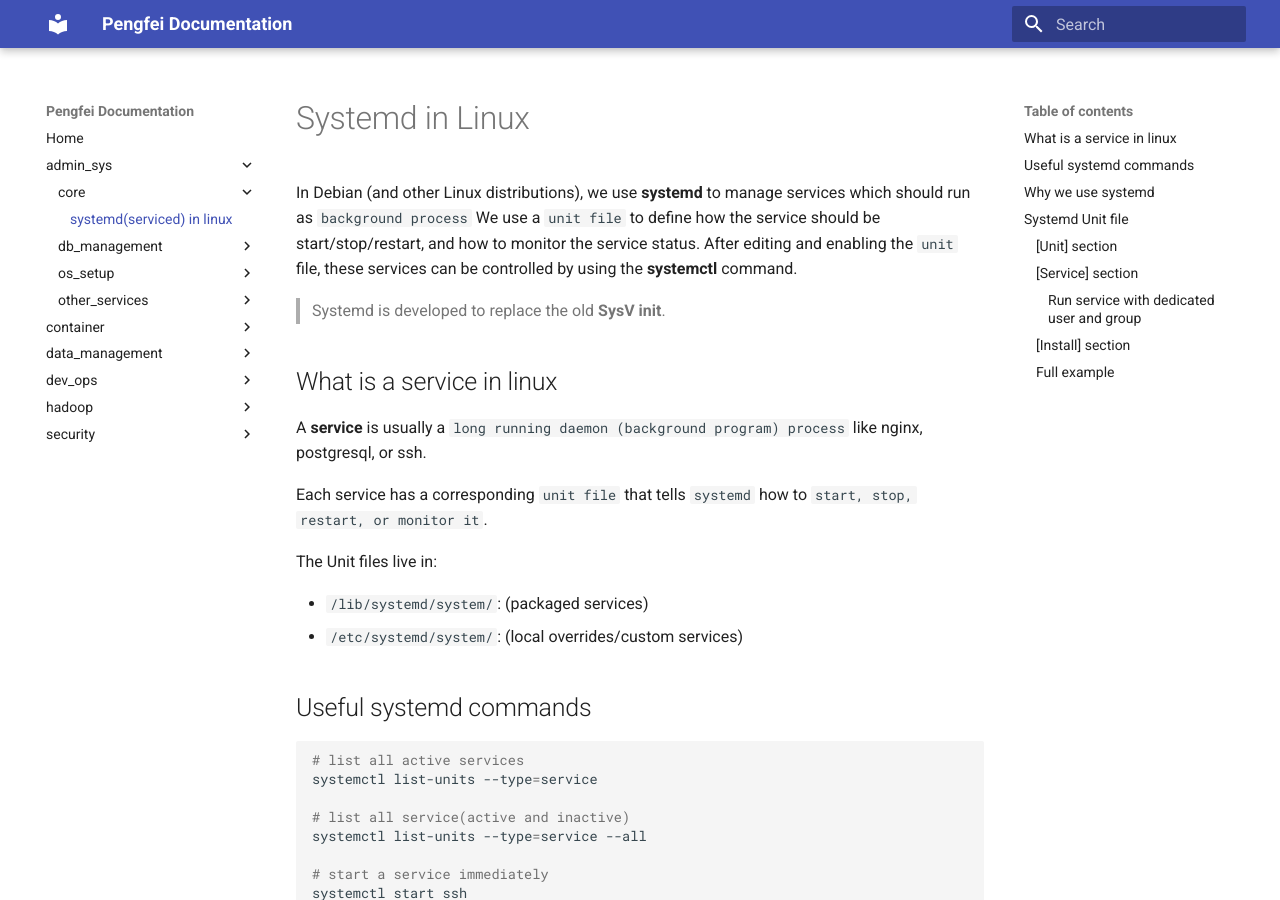
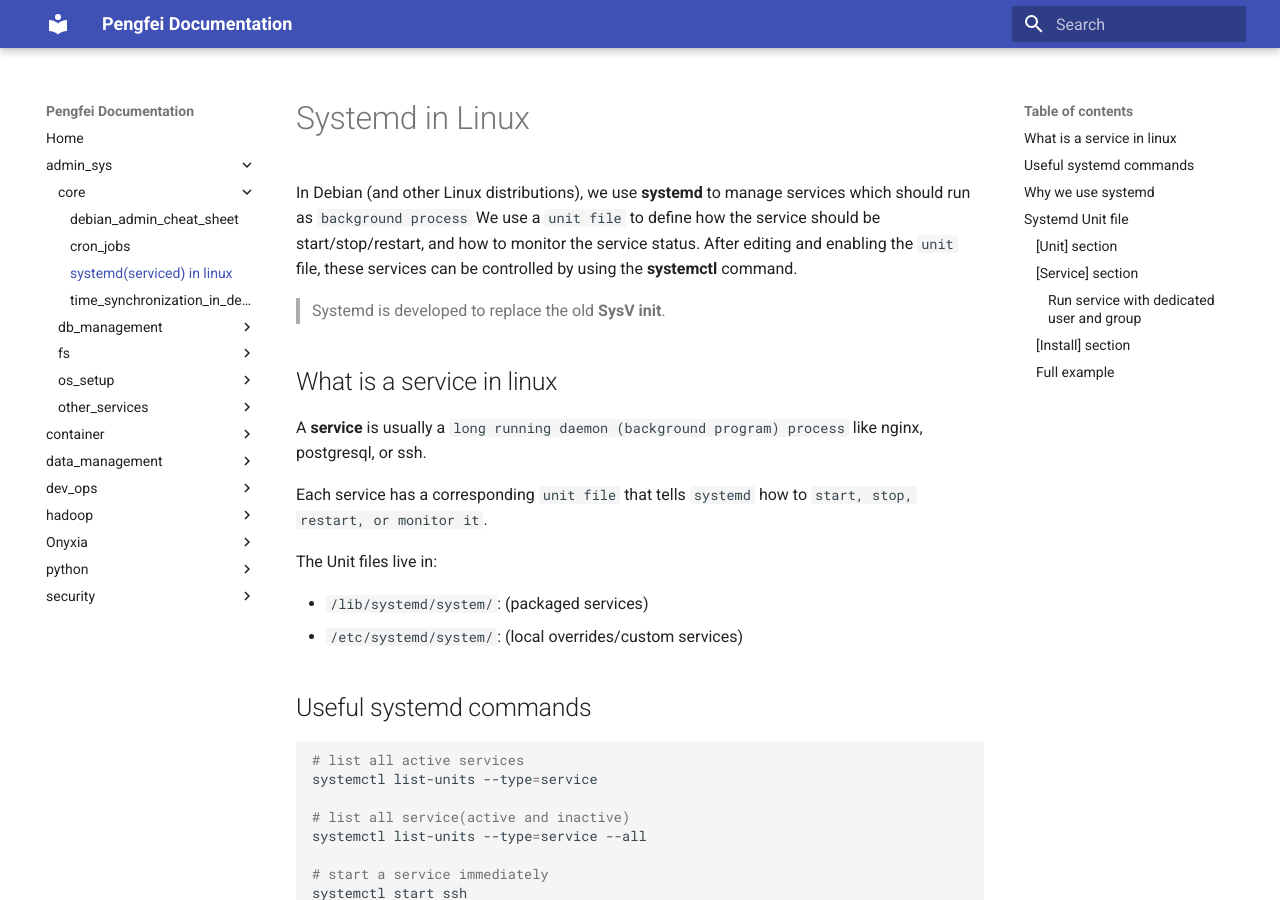
Before and after one commit to pengfei99/doc_center, an MkDocs documentation site: the page built from docs/adminsys/core/Systemd(serviced).md, in a window 1280 px wide and 900 px high. Built offline with MkDocs 1.6.1 and Material for MkDocs 9.7.7, drawn with Linux system fonts in a browser that asks for light colours; some of the changed lines change nothing that is shown.

Commit message:
update nav

```diff
--- a/mkdocs.yml
+++ b/mkdocs.yml
@@ -20,13 +20,28 @@ nav:
   - Home: index.md
   - admin_sys:
       - core:
+          - debian_admin_cheat_sheet: adminsys/core/debian_admin_cheat_sheet.md
+          - cron_jobs: adminsys/core/Cron_jobs.md
           - systemd(serviced) in linux: adminsys/core/Systemd(serviced).md
+          - time_synchronization_in_debian: adminsys/core/Time_Synchronization_in_Debian.md
       - db_management:
           - mariadb:
               - installation: adminsys/db_management/mariadb/Installation.md
               - configuration: adminsys/db_management/mariadb/Management.md
           - postgres:
-              - installation: adminsys/db_management/postgres/Install_postgresql.md
+              - installation bare_metal: adminsys/db_management/postgres/Install_postgresql.md
+              - installation on k8s: adminsys/db_management/postgres/Install_postgres_via_helm_chart.md
+      - fs:
+          - Minio:
+              - introduction: adminsys/fs/Minio/01.Introduction.md
+              - installation bare_metal: adminsys/fs/Minio/02.Install_minio_bare_metal.md
+              - install_and config minio client: adminsys/fs/Minio/03.Install_and_config_minio_client.md
+              - minio_installation_details: adminsys/fs/Minio/04.Minio_installation_details.md
+          - NFS:
+              - Installation: adminsys/fs/NFS/Install_nfs_server_client.md
+          - Rook_Ceph:
+              - rook_ceph_installation: adminsys/fs/Rook_Ceph/rook_ceph_Installation.md
+              - dashboard: adminsys/fs/Rook_Ceph/Rook_Ceph_toolbox_and_dashboard.md
       - os_setup:
           - server language support: adminsys/os_setup/01.Lang_support.md
           - debian backports repo: adminsys/os_setup/02.Add_debian_backports_repo.md
@@ -38,9 +53,12 @@ nav:
           - Use postfix to sendmail: adminsys/os_setup/Install_configure_Postfix_to_sendmail.md
           - auto_config:
               - ansible:
-                   - ansible roles: adminsys/os_setup/auto_config/ansible/ansible_roles.md
+                  - install_ansible: adminsys/os_setup/auto_config/ansible/Install_ansible_debian.md
+                  - ansible roles: adminsys/os_setup/auto_config/ansible/ansible_roles.md
           - package_management:
               - install package via deb files: adminsys/os_setup/package_management/01.Install_deb_files.md
+              - build private package mirrors with aptly: adminsys/os_setup/package_management/02.Install_aptly_to_build_debian_repo_server.md
+              - config aptly: adminsys/os_setup/package_management/03.Configure_aptly.md
               - use private package repo in debian: adminsys/os_setup/package_management/02.Use_private_repo_in_debian.md
           - security:
               - Summary: adminsys/os_setup/security/README.md
@@ -68,17 +86,27 @@ nav:
           - Use docker compose: container/Docker/03.Use_docker_compose.md
       - helm chart registry: container/Helm_chart_registry/01.Deploy_a_helm_chart_registry.md
       - container image registry:
+          - Docker:
+              - Docker engine installation: container/Image_registry/Docker/02.Docker_engine_installation.md
+              - Docker common commands: container/Image_registry/Docker/03.Docker_common_commands.md
           - harbor:
               - Introduction: container/Image_registry/harbor/01.Introduction.md
               - Harbor installation: container/Image_registry/harbor/02.Harbor_installation.md
               - Harbor helm chart management: container/Image_registry/harbor/03.Harbor_helm_chart_management.md
+              - Harbor export import image: container/Image_registry/harbor/Harbor_export_import_image.md
+          - Introduction of private image registry: container/Image_registry/Introduction_of_private_image_registry.md
           - Configure container runtime to use private image registry: container/Image_registry/04.Use_private_image_registry.md
+          - Image_secu_inspection: container/Image_registry/Image_secu_inspection.md
+          - Image_vulnerability_scanner: container/Image_registry/Trivy_image_scanner.md
       - k8s:
           - deploy_k8s_with_kubeadm:
               - Introduction of kubeadm: container/k8s/deploy_k8s_with_kubeadm/01.Introduction_of_Kubeadm.md
               - Deploy k8s with kubeadm: container/k8s/deploy_k8s_with_kubeadm/02.Deploy_k8s_cluster_online.md
               - Manage k8s with kubeadm: container/k8s/deploy_k8s_with_kubeadm/03.K8s_cluster_management.md
               - Post installation config: container/k8s/deploy_k8s_with_kubeadm/04.Post_k8s_cluster_installation.md
+          - deploy_k8s_offline:
+              - Prepare server: container/k8s/deploy_k8s_offline/02.Prepare_env_for_installing_k8s_offline.md
+              - install k8s offline: container/k8s/deploy_k8s_offline/03.Install_k8s_offline.md
           - k8s_client_setup:
               - Install kubectl and helm: container/k8s/k8s_client_setup/01.Install_kubectl_and_helm.md
               - Introduction of helm: container/k8s/k8s_client_setup/02.Helm_introduction.md
@@ -91,8 +119,6 @@ nav:
           - K8s_cluster_supervision: container/k8s/05.k8s_cluster_supervision.md
           - Debug_deployed_app_in_k8s: container/k8s/Debug_application_in_cluster_k8s.md
           - k8s_cluster_upgrade: container/k8s/k8s_cluster_upgrade.md
-
-
   - data_management:
       - Tuning: data_management/tuning.md
       - FAQ: data_management/faq.md
@@ -101,6 +127,12 @@ nav:
       - Configuration: devops/config.md
   - hadoop:
       - Integrate kerberos in hadoop cluster: hadoop/Integrate_kerberos_in_hadoop_cluster.md
+  - Onyxia:
+      - Install onyxia: Onyxia/03.Install_onyxia.md
+  - python:
+      - pypi_mirror:
+          - introduction: python/pypi_server/01.introduction.md
+      - install python interpreter in debian: python/04.Install_python_debian.md
   - security:
       - Kerberos:
           - 01.Introduction: security/kerberos/01.Introduction.md
```
